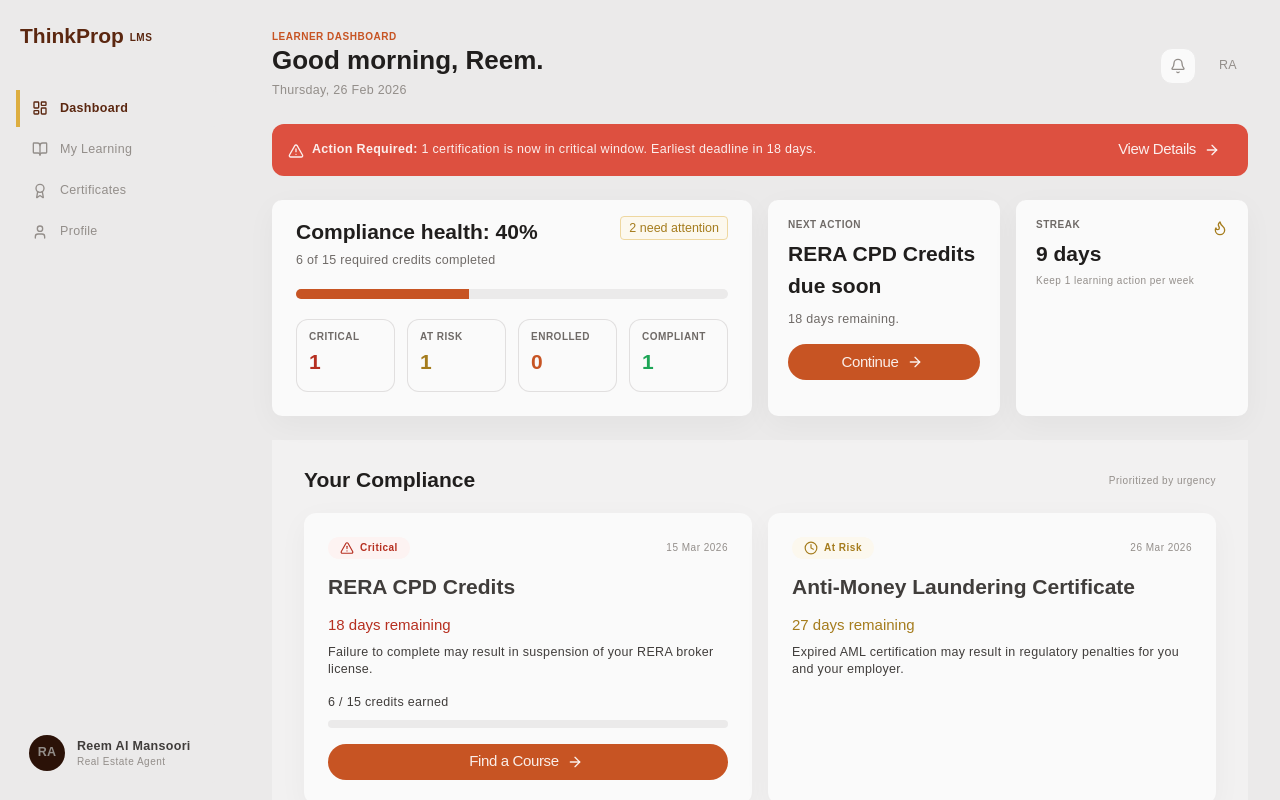
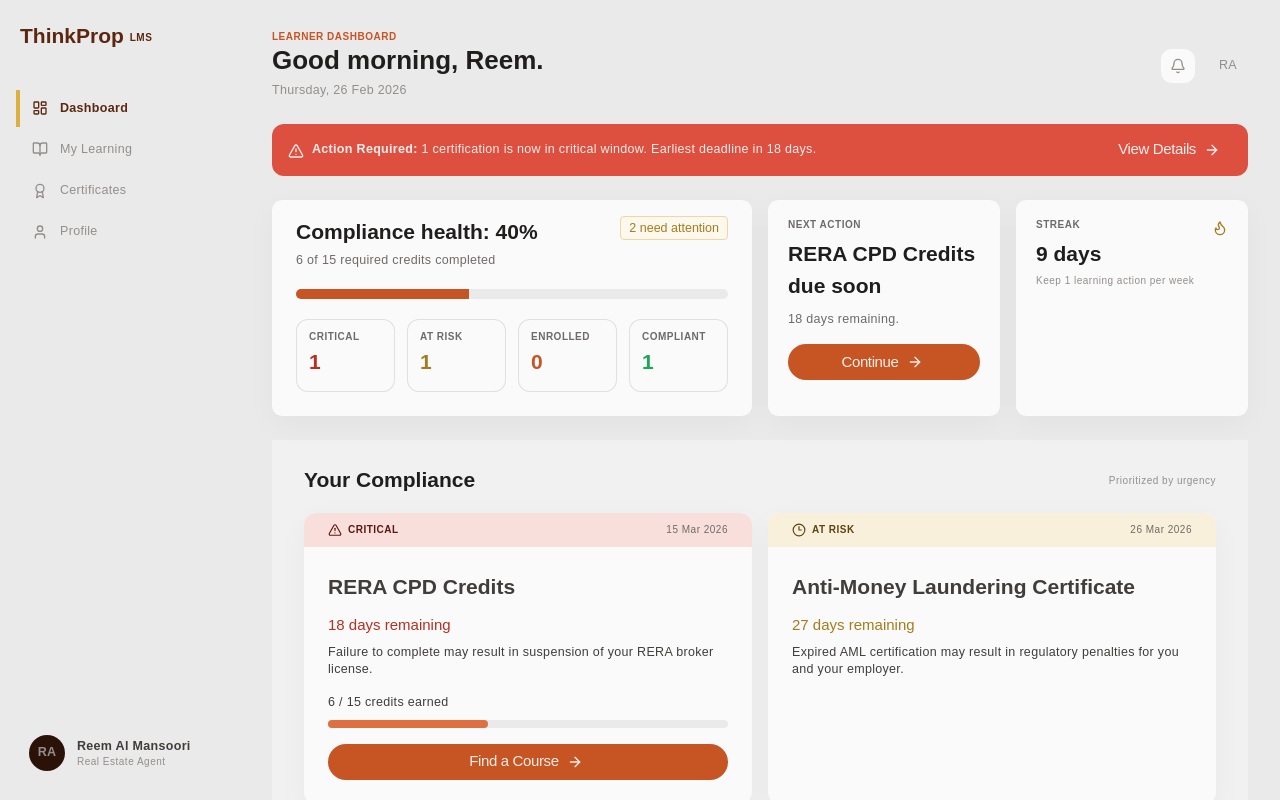
Before and after one commit to Gianeo/thinkprop, a Next.js app: page /learner/dashboard in a window 1280 px wide. Shown: the top 800 px of the page. Built offline with nearby package versions, Linux system fonts and the light colour scheme; a web font is replaced by a local one.

Commit message:
Learning 26/02/26

```diff
--- a/components/shared/ComplianceCard.tsx
+++ b/components/shared/ComplianceCard.tsx
@@ -1,5 +1,4 @@
-import { ArrowRight } from 'lucide-react'
-import UrgencyBadge from '@/components/shared/UrgencyBadge'
+import { AlertTriangle, ArrowRight, BookOpen, CheckCircle2, Clock3, XCircle } from 'lucide-react'
 import { Button } from '@/components/ui/button'
 import { ComplianceItem } from '@/lib/types'
 import { Card } from '../ui/card'
@@ -25,19 +24,56 @@ const textStateMap = {
   EXPIRED: 'text-muted',
 } as const
 
+const headerStateMap = {
+  CRITICAL: 'bg-destructive-weaker text-destructive-loud',
+  AT_RISK: 'bg-warning-weaker text-warning-loud',
+  ENROLLED: 'bg-primary-weaker text-primary-loud',
+  COMPLIANT: 'bg-success-weaker text-success-loud',
+  EXPIRED: 'bg-neutral-weaker text-default',
+} as const
+
+const statusLabelMap = {
+  CRITICAL: 'Critical',
+  AT_RISK: 'At Risk',
+  ENROLLED: 'Enrolled',
+  COMPLIANT: 'Compliant',
+  EXPIRED: 'Expired',
+} as const
+
+const statusTitleTextMap = {
+  CRITICAL: 'text-destructive-loud',
+  AT_RISK: 'text-warning-loud',
+  ENROLLED: 'text-primary-loud',
+  COMPLIANT: 'text-success-loud',
+  EXPIRED: 'text-default',
+} as const
+
+const statusIconMap = {
+  CRITICAL: AlertTriangle,
+  AT_RISK: Clock3,
+  ENROLLED: BookOpen,
+  COMPLIANT: CheckCircle2,
+  EXPIRED: XCircle,
+} as const
+
 export default function ComplianceCard({ item, onCtaClick }: ComplianceCardProps) {
+  const StatusIcon = statusIconMap[item.state]
   const progress =
     item.creditsRequired && item.creditsEarned !== undefined
       ? Math.min(100, Math.round((item.creditsEarned / item.creditsRequired) * 100))
       : 0
 
   return (
-    <Card className={`rounded-lg bg-level-2 p-6 ${borderStateMap[item.state]}`}>
-      <div className="mb-3 flex items-center justify-between gap-3">
-        <UrgencyBadge state={item.state} />
-        <span className="type-caption">{item.expiryDate}</span>
+    <Card className={`overflow-hidden rounded-lg bg-level-2 p-0 ${borderStateMap[item.state]}`}>
+      <div className={`flex items-center justify-between gap-3 px-6 py-2.5 ${headerStateMap[item.state]}`}>
+        <p className={`type-title-upper inline-flex items-center gap-1.5 ${statusTitleTextMap[item.state]}`}>
+          <StatusIcon className="h-3.5 w-3.5" />
+          {statusLabelMap[item.state]}
+        </p>
+        <span className="type-caption text-calm">{item.expiryDate}</span>
       </div>
 
+      <div className="p-6">
         <h3 className="mb-3 type-title-sm text-default">{item.title}</h3>
 
         {(item.state === 'CRITICAL' || item.state === 'AT_RISK') && (
@@ -63,7 +99,7 @@ export default function ComplianceCard({ item, onCtaClick }: ComplianceCardProps
               {item.creditsEarned} / {item.creditsRequired} credits earned
             </p>
             <div className="h-2 rounded-full bg-wire-border">
-            <div className="h-2 rounded-full" style={{ width: `${progress}%` }} />
+              <div className="h-2 rounded-full bg-primary-base" style={{ width: `${progress}%` }} />
             </div>
           </div>
         )}
@@ -78,6 +114,7 @@ export default function ComplianceCard({ item, onCtaClick }: ComplianceCardProps
             <ArrowRight size={14} />
           </Button>
         )}
+      </div>
     </Card>
   )
 }
```
Lines whose indentation alone changed are shown as unchanged.
